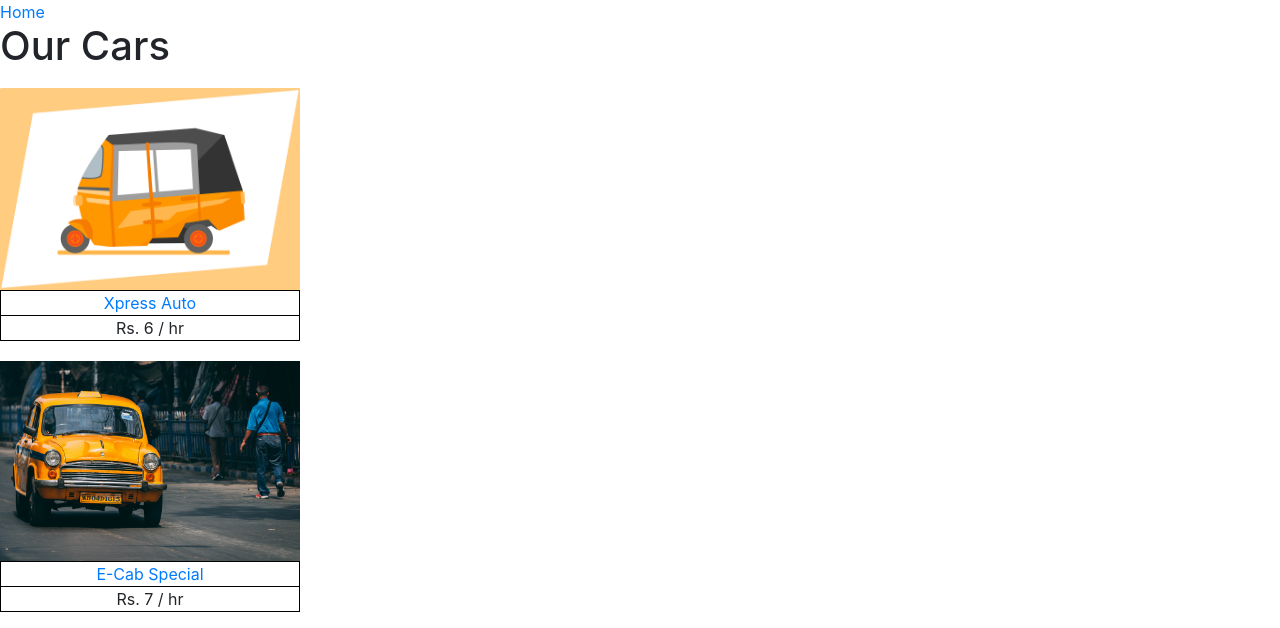
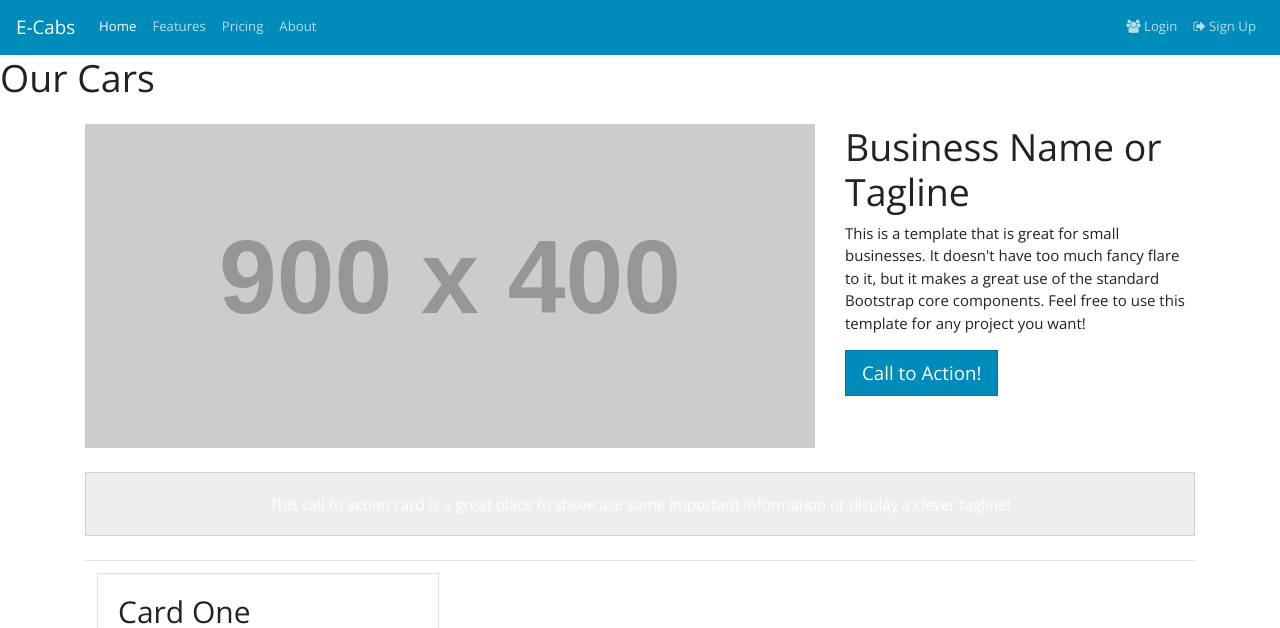
Before and after one commit to arijitthehacker/E-Cabs, a Django app: page / in a window 1280 px wide. Shown: the top 628 px of the page. Run offline with Django 3.2, Linux system fonts and the light colour scheme; data comes from the database, SQL or seed files in the repository; both versions use the stored data as it was after the commit; grey boxes labelled with a size stand in for pictures from a placeholder-image service; some libraries are stand-ins or nearby versions; grey boxes are pictures that could not be loaded.

Commit message:
Finalising v3.0.7

```diff
--- a/carrental/settings.py
+++ b/carrental/settings.py
@@ -39,6 +39,7 @@ INSTALLED_APPS = [
     'django.contrib.staticfiles',
 
     'frontend',
+	'widget_tweaks'
 ]
 
 MIDDLEWARE_CLASSES = [
@@ -126,3 +127,4 @@ STATIC_URL = '/static/'
 
 MEDIA_ROOT = os.path.join(BASE_DIR, 'media')
 MEDIA_URL = '/media/'
+LOGIN_REDIRECT_URL = '/'
--- a/carrental/urls.py
+++ b/carrental/urls.py
@@ -2,10 +2,19 @@ from django.conf import settings
 from django.conf.urls import url
 from django.conf.urls.static import static
 from django.contrib import admin
+from django.contrib.auth.views import logout
 
 from frontend.views import CarDetailsView
 from frontend.views import NewBookingView
 from frontend.views import HomeView
+
+from django.conf.urls import include
+from django.views.generic import TemplateView
+from frontend.views import UserRegistrationView
+from django.contrib.auth.views import login
+
+
+
 
 urlpatterns = [
     url(r'^admin/', admin.site.urls),
@@ -14,5 +23,10 @@ urlpatterns = [
     url(r'^car/(?P<pk>\d+)/$', CarDetailsView.as_view(), name='car-details'),
 
     url(r'^booking/(?P<car_pk>\d+)/$', NewBookingView.as_view(), name='new-booking'),
+    url(r'^signup/$', UserRegistrationView.as_view(), name='user_registration'),
+	url(r'^login/$', login, {'template_name': 'login.html'},name='login'),
+	url(r'^logout/$', logout, {'next_page': '/login/'}, name='logout'),
+
+
 
 ] + static(settings.MEDIA_URL, document_root=settings.MEDIA_ROOT)
--- a/frontend/templates/car_details.html
+++ b/frontend/templates/car_details.html
@@ -6,9 +6,12 @@
     {% endif %}
 
     <h1>{{ object.name }}</h1>
-    <img src="{{ object.image.url }}" />
+	<center>
+    <img class ="image" src="{{ object.image.url }}" />
+	</center>
     <p>{{ object.description }}</p>
     <p>Rs. {{ object.daily_rent }} / hr</p>
 
     <a href="{% url 'new-booking' car_pk=object.pk %}">Book Now</a>
+
 {% endblock %}
--- a/frontend/templates/home.html
+++ b/frontend/templates/home.html
@@ -3,6 +3,65 @@
 {% block content %}
 <h1>Our Cars</h1>
 
+<div class="container">
+
+      <!-- Heading Row -->
+      <div class="row my-4">
+        <div class="col-lg-8">
+          <img class="img-fluid rounded" src="http://placehold.it/900x400" alt="">
+        </div>
+        <!-- /.col-lg-8 -->
+        <div class="col-lg-4">
+          <h1>Business Name or Tagline</h1>
+          <p>This is a template that is great for small businesses. It doesn't have too much fancy flare to it, but it makes a great use of the standard Bootstrap core components. Feel free to use this template for any project you want!</p>
+          <a class="btn btn-primary btn-lg" href="#">Call to Action!</a>
+        </div>
+        <!-- /.col-md-4 -->
+      </div>
+      <!-- /.row -->
+
+      <!-- Call to Action Well -->
+      <div class="card text-white bg-secondary my-4 text-center">
+        <div class="card-body">
+          <p class="text-white m-0">This call to action card is a great place to showcase some important information or display a clever tagline!</p>
+        </div>
+      </div>
+
+      <!-- Content Row -->
+{% for car in cars %}
+<table class="table">
+<td>
+      <div class="row">
+        <div class="col-md-4 mb-4">
+          <div id="card_col" class="card h-100">
+            <div class="card-body">
+              <h2 class="card-title">Card One</h2>
+              <p class="card-text">
+
+	<div class="image">
+            <img src="{{ car.image.url }}" />
+	</div>
+
+        </div>Lorem ipsum dolor sit amet, consectetur adipisicing elit. Rem magni quas ex numquam, maxime minus quam molestias corporis quod, ea minima accusamus.</p>
+            </div>
+            <div class="card-footer">
+              <a href="#" class="btn btn-primary">More Info</a>
+            </div>
+          </div>
+        </div>
+</td>
+</table>
+     {% endfor %}
+
+    <!-- Footer -->
+    <footer class="py-5 bg-dark">
+      <div class="container">
+        <p class="m-0 text-center text-white">Copyright &copy; Your Website 2017</p>
+      </div>
+      <!-- /.container -->
+    </footer>
+
+<!---Original-->
 <ul class="car-list">
     {% for car in cars %}
     <li class="car-list-item">
--- a/frontend/views.py
+++ b/frontend/views.py
@@ -1,9 +1,20 @@
 from django.views.generic import CreateView
 from django.views.generic import DetailView
 from django.views.generic import TemplateView
-
+from django.contrib.auth.forms import UserCreationForm
+from django.contrib.auth import login, authenticate
 from frontend.models import Booking
 from frontend.models import Car
+from django.contrib.auth.forms import UserCreationForm
+from django.core.urlresolvers import reverse
+from django.views.generic import CreateView
+from django.contrib.auth.decorators import login_required
+
+class UserRegistrationView(CreateView):
+        form_class = UserCreationForm
+        template_name = 'user_registration.html'
+        def get_success_url(self):
+                return reverse('home')
 
 
 class HomeView(TemplateView):
@@ -27,7 +38,6 @@ class CarDetailsView(DetailView):
         ctx['booking_success'] = 'booking-success' in self.request.GET
 
         return ctx
-
 
 class NewBookingView(CreateView):
     model = Booking
--- a/templates/base.html
+++ b/templates/base.html
@@ -2,7 +2,9 @@
 <html>
 <head>
     <meta http-equiv="content-type" content="text/html; charset=utf-8" />
-	<link rel="stylesheet" href="https://maxcdn.bootstrapcdn.com/bootstrap/4.0.0-beta/css/bootstrap.min.css" integrity="sha384-/Y6pD6FV/Vv2HJnA6t+vslU6fwYXjCFtcEpHbNJ0lyAFsXTsjBbfaDjzALeQsN6M" crossorigin="anonymous">
+	<link href="https://maxcdn.bootstrapcdn.com/bootswatch/4.0.0-beta.3/yeti/bootstrap.min.css" rel="stylesheet" integrity="sha384-xpQNcoacYF/4TKVs2uD3sXyaQYs49wxwEmeFNkOUgun6SLWdEbaCOv8hGaB9jLxt" crossorigin="anonymous">
+
+<link href="https://maxcdn.bootstrapcdn.com/font-awesome/4.7.0/css/font-awesome.min.css" rel="stylesheet" integrity="sha384-wvfXpqpZZVQGK6TAh5PVlGOfQNHSoD2xbE+QkPxCAFlNEevoEH3Sl0sibVcOQVnN" crossorigin="anonymous">
     <title>Car Rental App</title>
 
     <style type="text/css" media="all">
@@ -30,8 +32,6 @@
 
     div.image, div.name, div.rent {
         width: 300px;
-        margin: 0;
-        padding: 0;
     }
 
     div.image img {
@@ -41,21 +41,62 @@
 
     div.name, div.rent {
         border: 1px solid black;
-        text-align: center;
+
     }
 
     div.rent {
         border-top: 0px;
     }
 
+	.image{
+		width: 500px;
+	}
+#card_col{
+align: left;
+postion: absolute;
+}
     {% block extra_css %}
     {% endblock %}
     </style>
 </head>
 <body>
-    <ul class="nav">
-        <li><a href="{% url 'home' %}">Home</a></li>
-    </ul>
+<nav class="navbar navbar-expand-lg navbar-dark bg-primary">
+  <a class="navbar-brand" href="#">E-Cabs</a>
+  <button class="navbar-toggler" type="button" data-toggle="collapse" data-target="#navbarColor01" aria-controls="navbarColor01" aria-expanded="false" aria-label="Toggle navigation">
+    <span class="navbar-toggler-icon"></span>
+  </button>
+
+  <div class="collapse navbar-collapse" id="navbarColor01">
+    <ul class="navbar-nav mr-auto">
+      <li class="nav-item active">
+        <a class="nav-link" href="#">Home <span class="sr-only">(current)</span></a>
+      </li>
+      <li class="nav-item">
+        <a class="nav-link" href="#">Features</a>
+      </li>
+      <li class="nav-item">
+        <a class="nav-link" href="#">Pricing</a>
+      </li>
+      <li class="nav-item">
+        <a class="nav-link" href="#">About</a>
+      </li>
+</ul>
+<ul class="nav navbar-nav navbar-right">
+{% if request.user.is_authenticated %}
+
+<li class="nav-item"></i><a class="nav-link" href="#"><i class="fa fa-user"></i> <b>User</b>: {{ user.get_username }}</a></li>
+
+<li class="nav-item"><a class="nav-link" href="{% url "logout" %}"><i class="fa fa-sign-out"></i> Logout</a></li>
+{% else %}
+<li class="nav-item"><a class="nav-link" href="{% url "login" %}"><i class="fa fa-users"></i> Login</a></li>
+<li class="nav-item"><a class="nav-link" href="{% url "user_registration"%}"><i class="fa fa-sign-out"></i> Sign Up</a></li>
+</ul>
+{% endif %}
+
+  </div>
+</nav>
+
+
     {% block content %}
     {% endblock %}
 </body>
```
Also changed, not shown: frontend/templates/login.html (added, +9 -0 lines), frontend/templates/new_booking.html (+18 -1 lines), frontend/templates/user_registration.html (added, +54 -0 lines), db.sqlite3, 3 other files.
